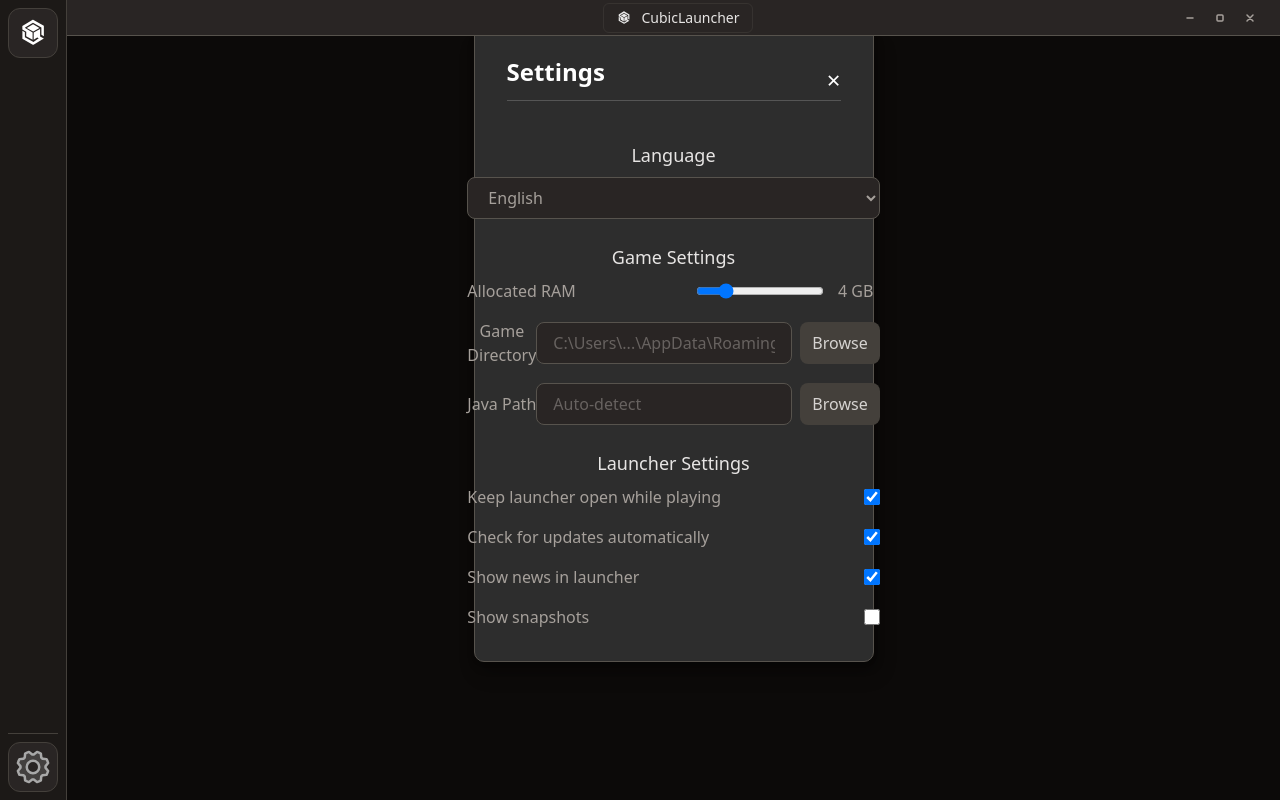
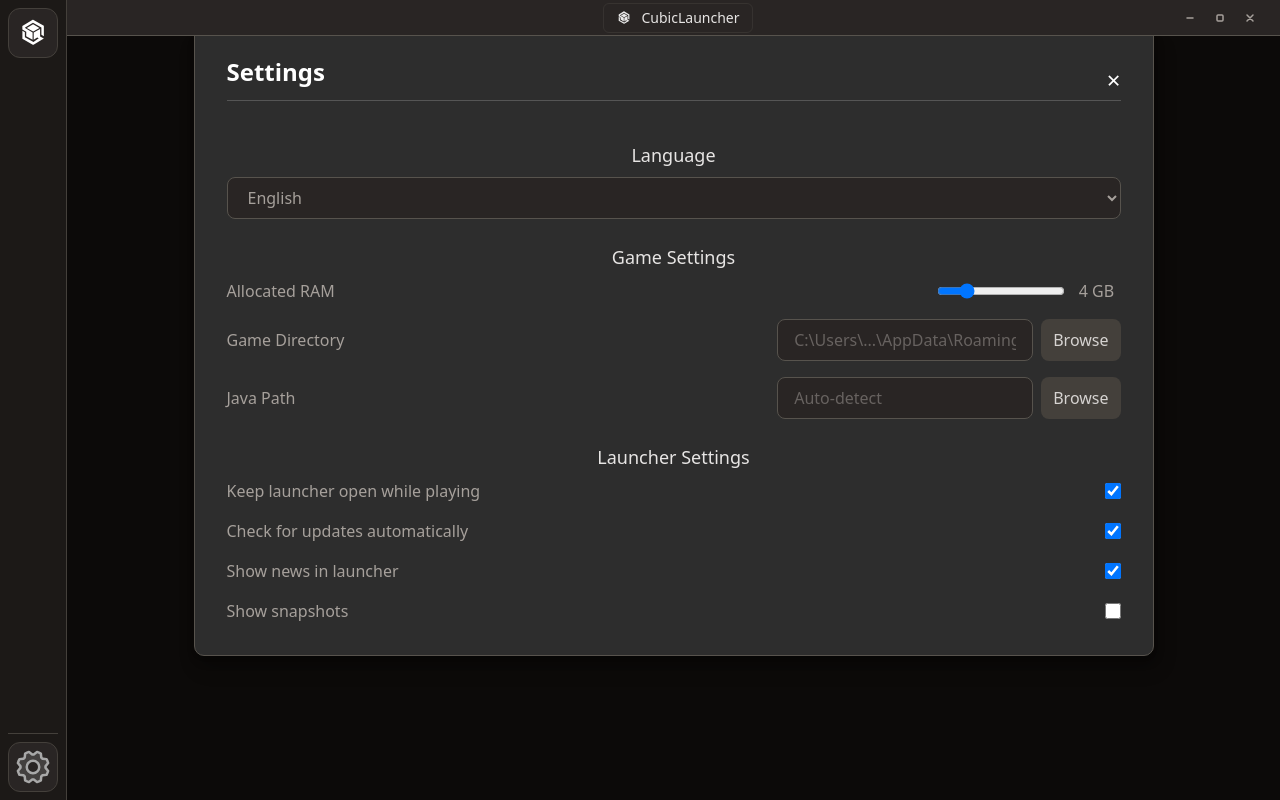
Before and after one commit to CubicLauncher/launcher-ts, a Vue app in the folder src/ui/: page / in a window 1280 px wide. Both pictures are taken after a click on the element 33 px from the left and 767 px from the top of the page. Built offline with nearby package versions, Linux system fonts and the light colour scheme.

Commit message:
Modal de settings

```diff
--- a/src/ui/src/components/modals/BaseModal.vue
+++ b/src/ui/src/components/modals/BaseModal.vue
@@ -8,7 +8,7 @@
             aria-label="Cerrar modal">&times;</button>
         </header>
         <hr />
-        <div class="modal-content">
+        <div>
           <slot />
         </div>
       </div>
@@ -57,14 +57,13 @@
   transform: translateY(-300px);
 }
 
-/* Modal */
 .modal {
   position: absolute;
   top: 35px;
   padding: 1rem 2rem 2rem 2rem;
   border-radius: 0 0 10px 10px;
-  width: 90%;
-  max-width: 400px;
+  max-width: 960px;
+  width: 100%;
   color: white;
   box-shadow:
     0 2px 4px rgba(0, 0, 0, 0.1),
@@ -75,6 +74,7 @@
   flex-direction: column;
   text-align: center;
 }
+
 
 /* Header */
 .modal-header {
@@ -111,15 +111,6 @@
   margin: 0.5rem 0 1rem;
 }
 
-/* Contenido (slot) */
-.modal-content {
-  display: flex;
-  justify-content: center;
-  align-items: center;
-  flex-direction: column;
-  gap: 1rem;
-}
-
 /* Botón Cerrar (ya no necesario abajo, pero lo dejo por si quieres usarlo) */
 .close-btn {
   margin-top: 1rem;
```
